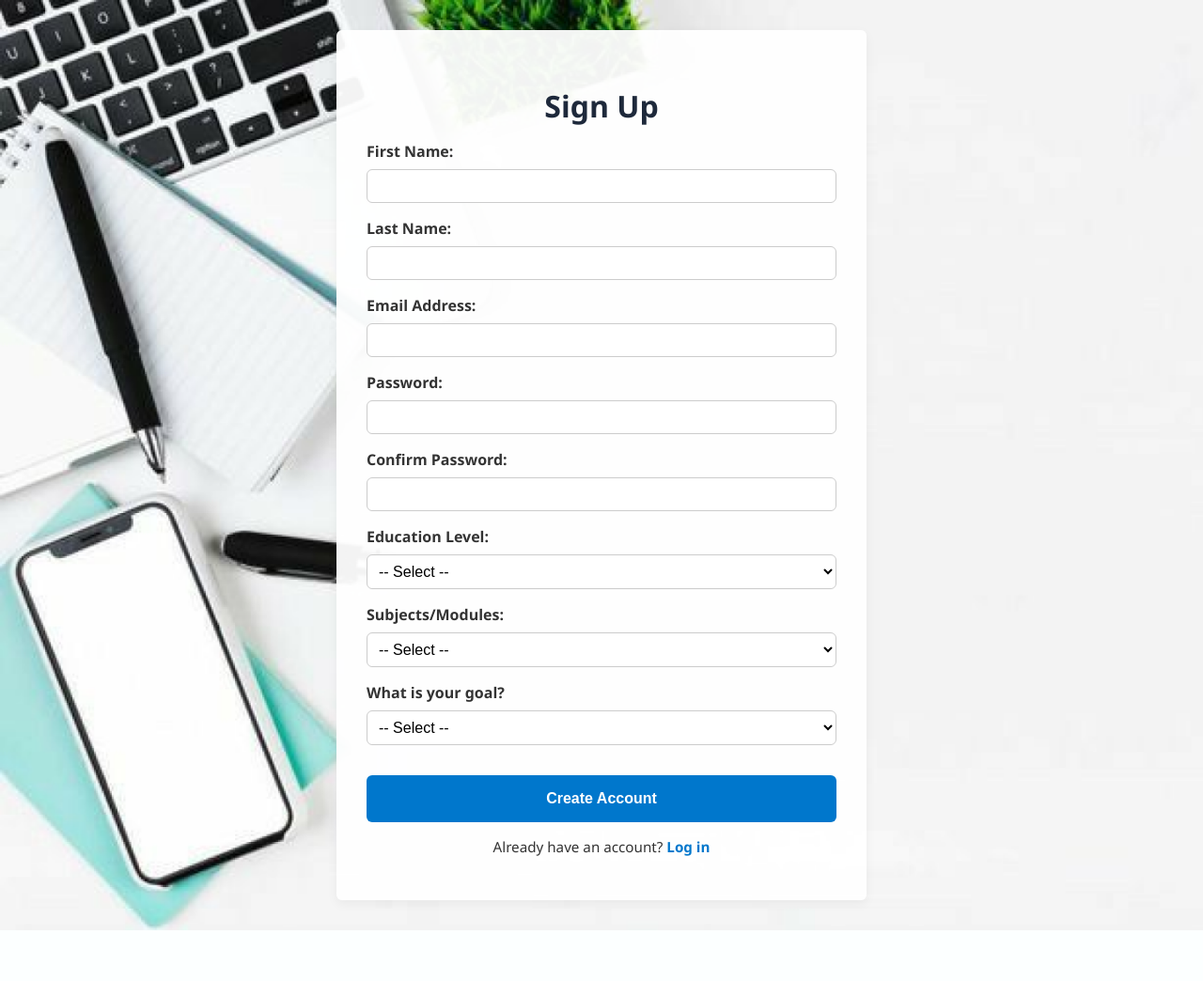
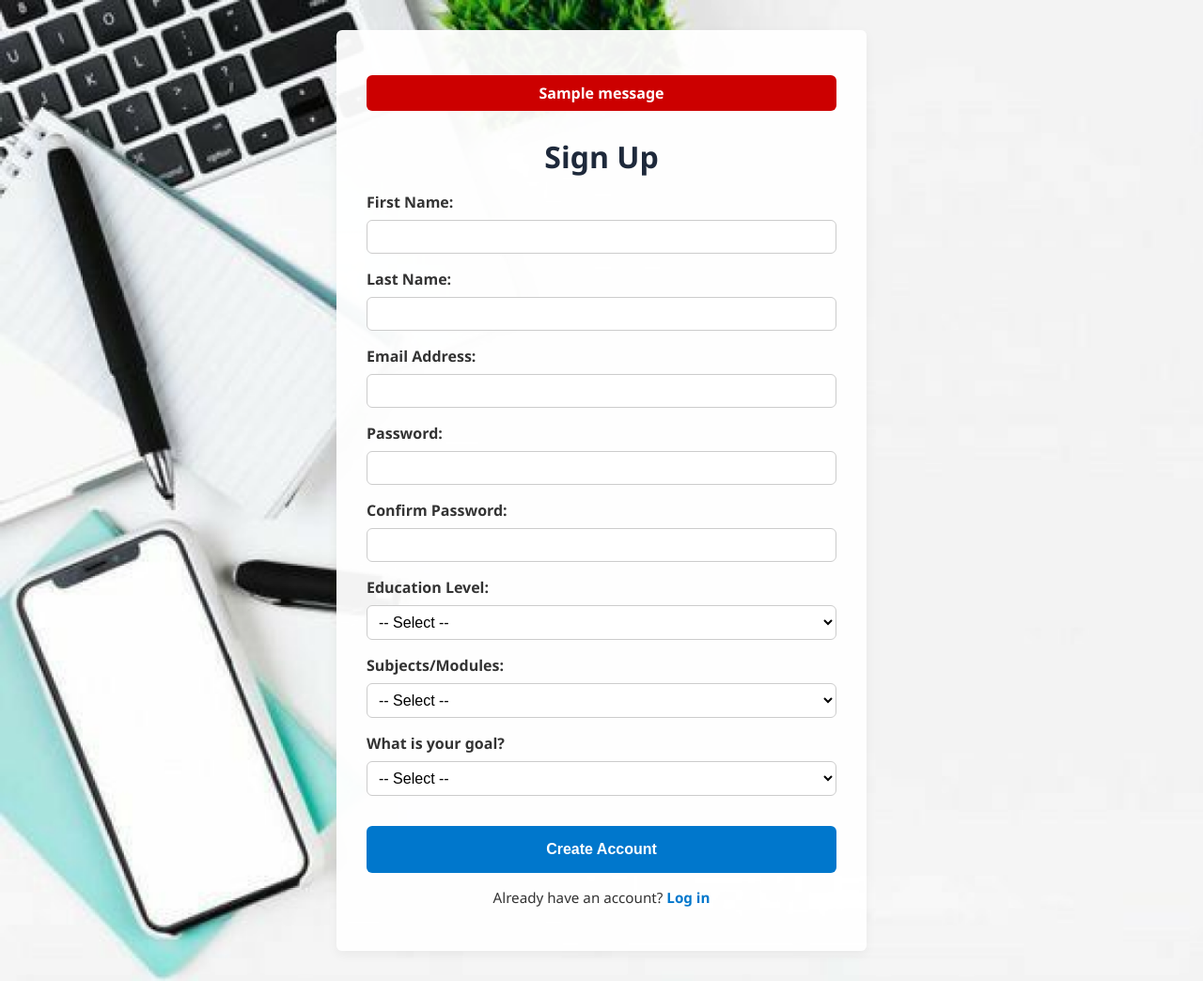
Before and after one commit to UniqLee/BrainBloom, a Flask app: page /signup in a window 1280 px wide. Shown: the whole page at 94% size. Before the commit the page ends 990 px from the top, so only its background shows below. Run offline with Flask 3, Linux system fonts and the light colour scheme; tables that the repository leaves empty hold one stand-in row (values such as "Sample post"); one stand-in notice (Sample message) is shown.

Commit message:
Added flash text to the frontedn login & signup

```diff
--- a/static/css/auth.css
+++ b/static/css/auth.css
@@ -105,3 +105,18 @@ a {
 a:hover {
   text-decoration: underline;
 }
+
+.flashes {
+  list-style: none;
+  padding: 0;
+  margin-bottom: var(--spacing-md);
+}
+
+.flash {
+  padding: var(--spacing-sm);
+  background-color: var(--error-color);
+  color: white;
+  border-radius: var(--radius);
+  font-weight: bold;
+  text-align: center;
+}
--- a/templates/signup.html
+++ b/templates/signup.html
@@ -7,7 +7,17 @@
   <link rel="stylesheet" href="{{ url_for('static', filename='css/auth.css') }}">
 </head>
 <body>
+
   <div class="container">
+     {% with messages = get_flashed_messages(with_categories=true) %}
+  {% if messages %}
+    <ul class="flashes">
+      {% for category, message in messages %}
+        <li class="flash {{ category }}">{{ message }}</li>
+      {% endfor %}
+    </ul>
+  {% endif %}
+{% endwith %}
     <h2>Sign Up</h2>
     <form method="POST" action="/signup">
       <label for="first-name">First Name:</label>
```
Also changed, not shown: templates/login.html (+10 -0 lines).
